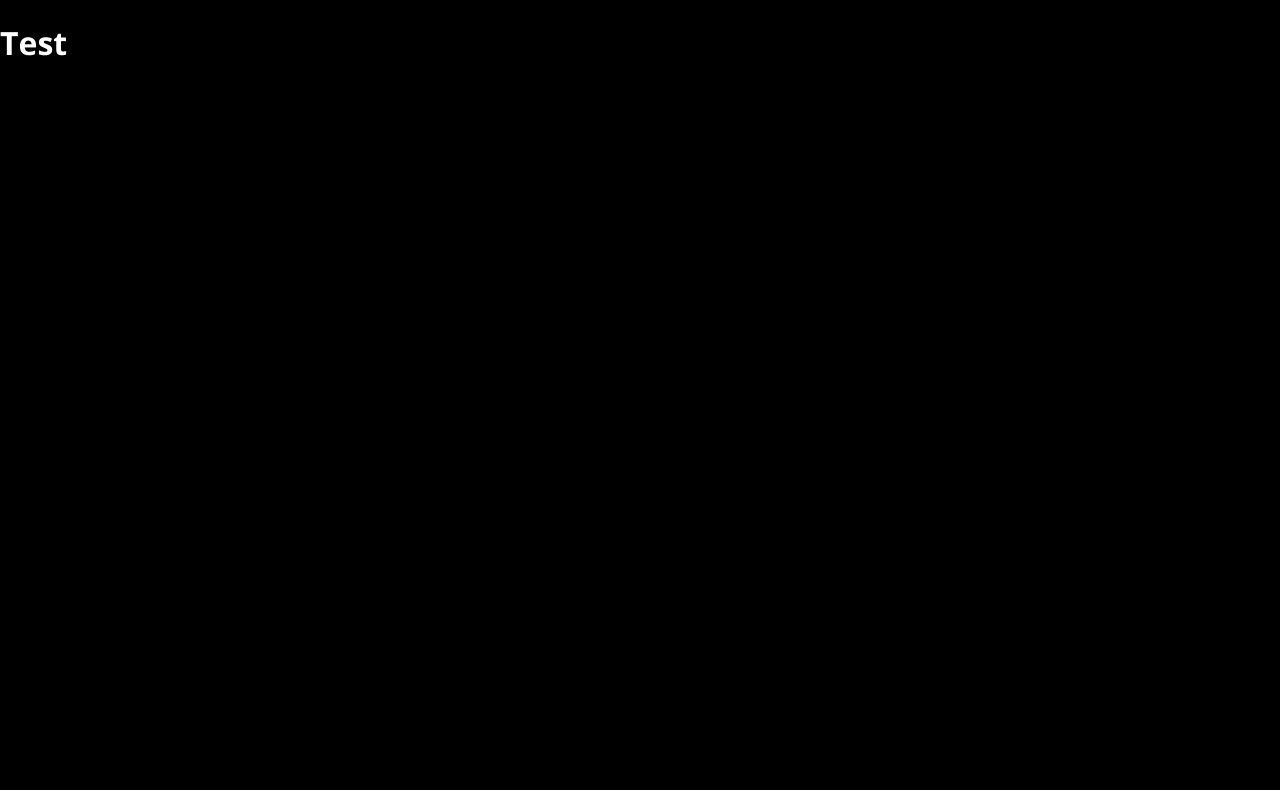
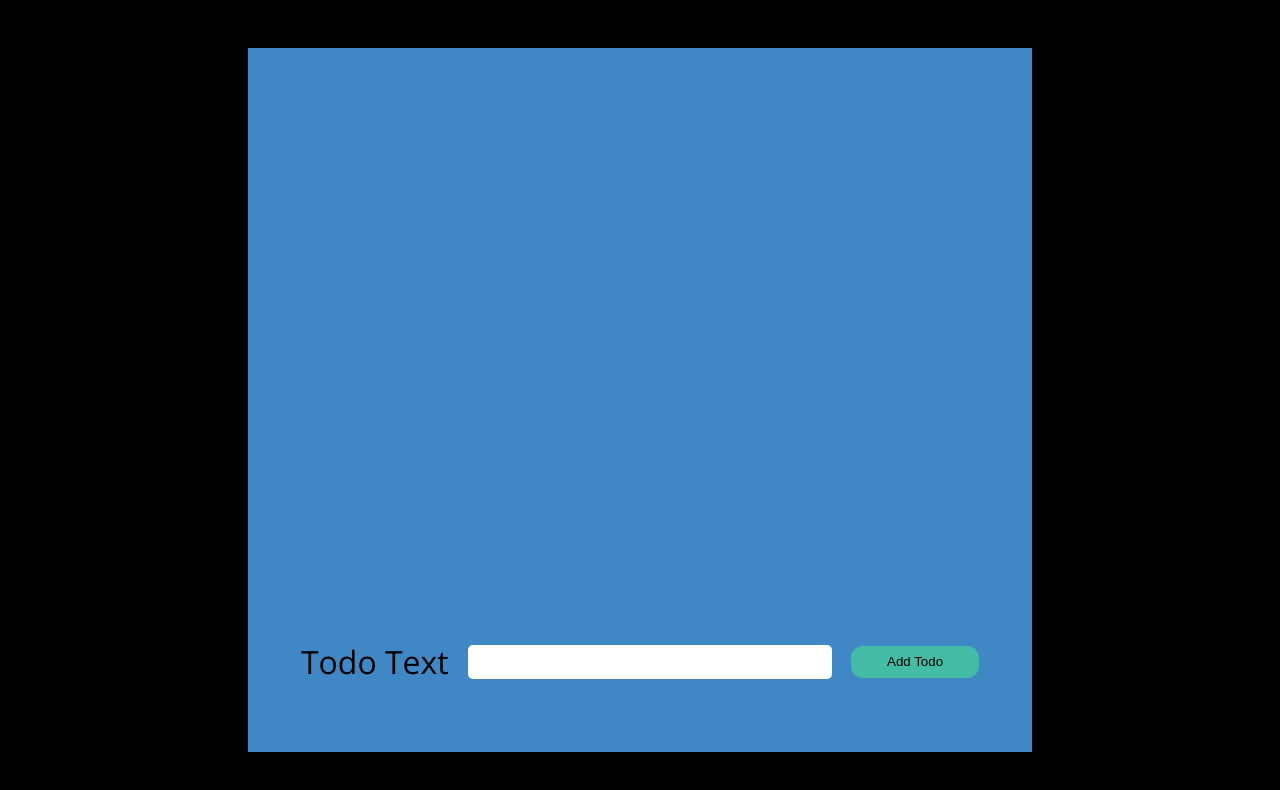
Before and after one commit to jeffrey125/todo-list-webapp-v2, a React (Create React App) app: page / in a window 1280 px wide. Shown: the top 790 px of the page. Built offline with nearby package versions, Linux system fonts and the light colour scheme; the HTML template or start-up script is replaced by a standard one.

Commit message:
feat: Added a new todo functionality

```diff
--- a/src/App.tsx
+++ b/src/App.tsx
@@ -1,8 +1,24 @@
+import { useState } from 'react';
+
+import { TodosObj } from './model/TodosType';
+import NewTodo from './components/NewTodo/NewTodo';
+import Todos from './components/Todos/Todos';
+import Card from './components/UI/Card';
+
 function App() {
+  const [todosArr, setTodosArr] = useState<TodosObj[]>([]);
+
+  const addTodo = (todo: TodosObj) => {
+    setTodosArr((state) => [...state, todo]);
+  };
+
   return (
-    <div>
-      <h1 style={{ color: 'white' }}>Test</h1>
-    </div>
+    <main>
+      <Card>
+        <Todos items={todosArr} />
+        <NewTodo onAddTodo={addTodo} />
+      </Card>
+    </main>
   );
 }
 
--- /dev/null
+++ b/src/components/NewTodo/NewTodo.module.css
@@ -0,0 +1,41 @@
+.container {
+  margin-top: auto;
+  height: 5rem;
+}
+
+.formContainer {
+  display: flex;
+  align-items: center;
+  justify-content: center;
+}
+
+.formContainer label {
+  font-size: 2rem;
+  margin-right: 1.2rem;
+}
+
+.formContainer input {
+  font-size: 1.8rem;
+  height: 2rem;
+  width: 50%;
+  margin-right: 1.2rem;
+  border: none;
+  border-radius: 5px;
+}
+
+.formContainer button {
+  border: none;
+  height: 2rem;
+  width: 8rem;
+  border-radius: 12px;
+  background-color: #44bba4;
+  transition: all 0.3s;
+}
+
+.formContainer button:hover,
+.formContainer button:focus,
+.formContainer button:active {
+  color: white;
+  background-color: #308373;
+  box-shadow: 0 12px 16px 0 rgba(0, 0, 0, 0.24);
+}
--- /dev/null
+++ b/src/components/NewTodo/NewTodo.tsx
@@ -0,0 +1,54 @@
+import { FormEvent, useState, ChangeEvent } from 'react';
+import classes from './NewTodo.module.css';
+import { TodosObj } from '../../model/TodosType';
+
+type NewTodoProps = {
+  onAddTodo: Function;
+};
+
+const NewTodo = (props: NewTodoProps) => {
+  const [todo, setTodo] = useState('');
+  const [error, showError] = useState(false);
+
+  const inputHandler = (e: ChangeEvent) => {
+    const input = e.target as HTMLInputElement;
+    const userInput = input.value;
+    setTodo(userInput);
+
+    if (userInput.length !== 0) {
+      showError(false);
+    }
+  };
+
+  const submitHandler = (e: FormEvent) => {
+    e.preventDefault();
+    if (todo.length === 0) {
+      showError(true);
+    } else {
+      showError(false);
+      const todoData: TodosObj = {
+        todo,
+        id: new Date().getTime(),
+      };
+      props.onAddTodo(todoData);
+      setTodo('');
+    }
+  };
+
+  return (
+    <div className={classes.container}>
+      <form onSubmit={submitHandler} className={classes.formContainer}>
+        <label htmlFor="text">Todo Text</label>
+        <input type="text" id="text" onChange={inputHandler} value={todo} />
+        <button>Add Todo</button>
+      </form>
+      {error && (
+        <p style={{ textAlign: 'center', color: 'darkred' }}>
+          Please Input a Valid Todo
+        </p>
+      )}
+    </div>
+  );
+};
+
+export default NewTodo;
--- /dev/null
+++ b/src/model/TodosType.ts
@@ -0,0 +1,8 @@
+export interface TodosObj {
+  id: number;
+  todo: string;
+}
+
+type TodosArr = { items: TodosObj[] };
+
+export default TodosArr;
```
